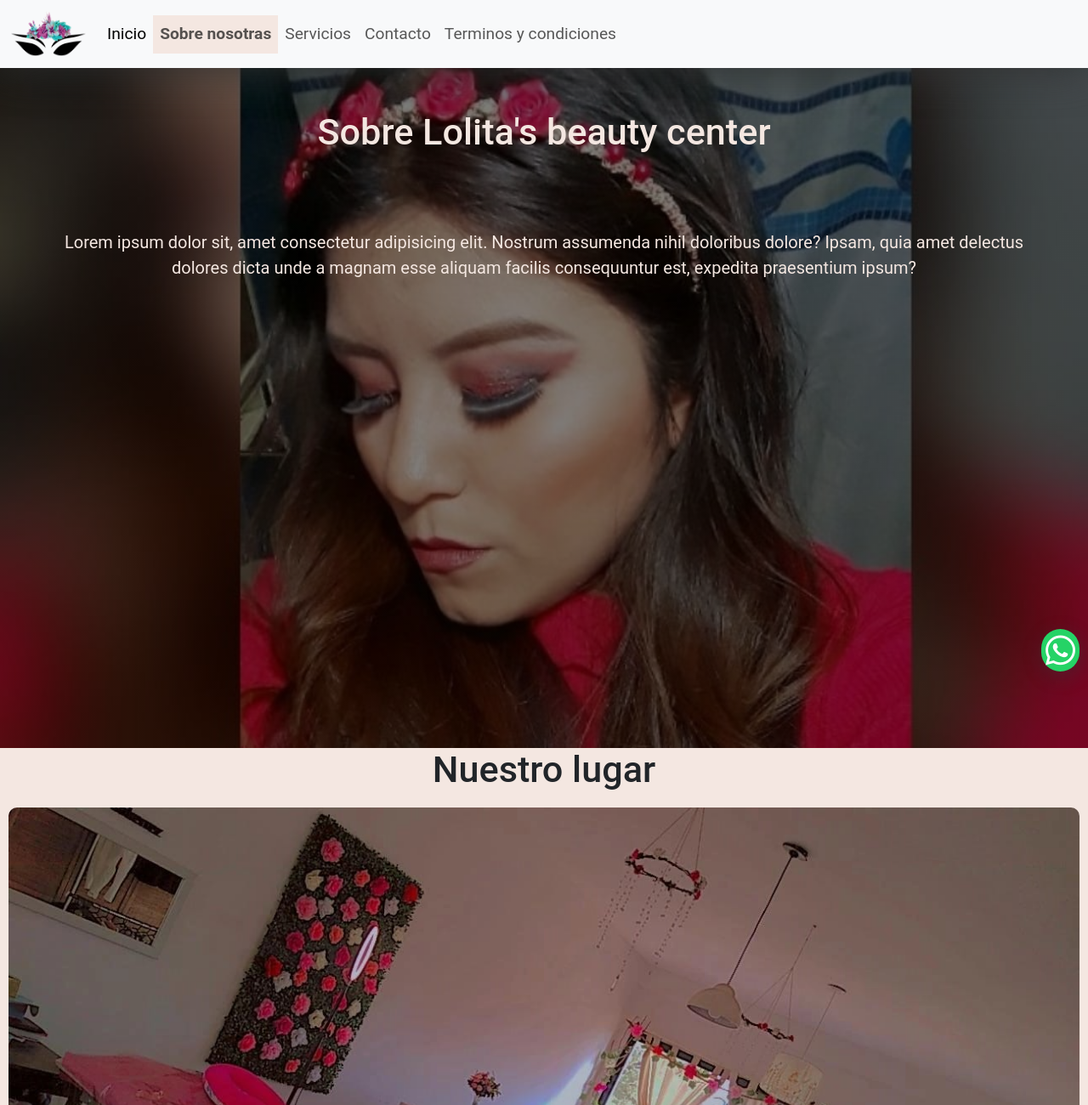
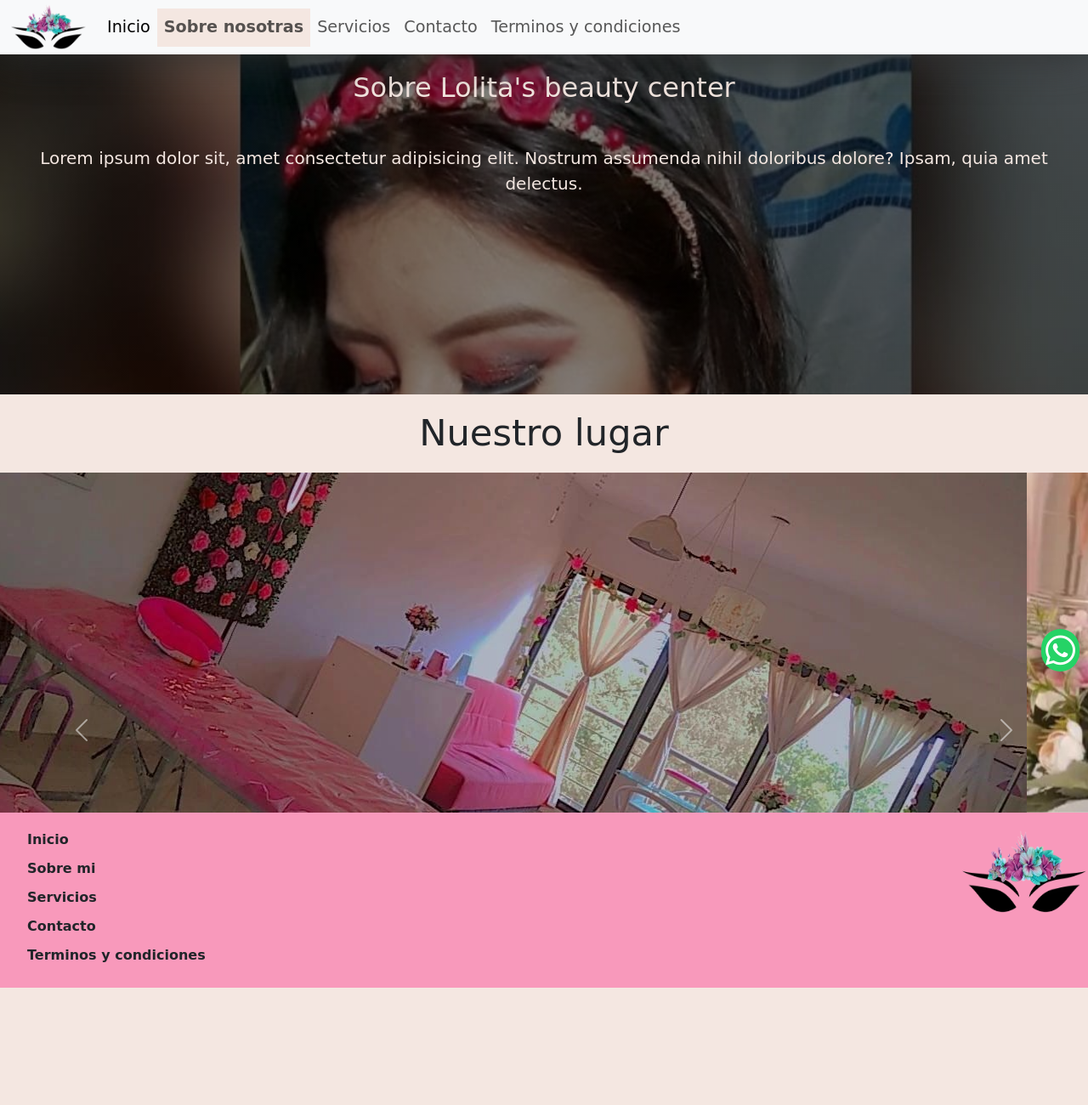
Before and after one commit to RodrigoBuda/Lolitas, a website: page pages/sobre-nosotros.html in a window 1280 px wide. Shown: the top 1300 px of the page at 85% size. After the commit the page ends 1162 px from the top, so only its background shows below. Drawn offline with nearby package versions, Linux system fonts and the light colour scheme.

Commit message:
agregue carrusel de fotos a sobre nosotras

```diff
--- a/index.css
+++ b/index.css
@@ -8,6 +8,7 @@ html{
 }
 body{
     font-family: 'roboto', sans-serif;
+    font-family: cursive;
     margin: 0;
     background-color: rgb(244, 231, 225);
 }
@@ -23,7 +24,7 @@ ul{font-size: none;}
 button{
     font-size: 1.2em;
     font-weight: bold;
-    padding: 10px 20px;
+    padding: 8px 15px;
     border-radius: 10px;
     border: 2px solid rgba(0, 0, 0, 0.5);
     color: white;
@@ -37,10 +38,12 @@ width: 90px;
 .navMenu{
     font-size: 1.2em;
     box-shadow: 0px 0px 50px 00px rgb(50, 50, 50);
+    padding: 0;
 }
 
+
 .li-inicio{
-    background-color: rgb(244, 231, 225);
+    background-color: rgb(251, 156, 188);
 }
 
 
@@ -182,6 +185,8 @@ display: none;
     color: rgb(248, 153, 187);
     margin: 20px 30px;
 }
+
+
 .cont-contacto{
 text-align: center;
 justify-content: center;
@@ -272,7 +277,7 @@ justify-content:space-between;
 
 .cont-sec-sobre-nosotros{
 background-size:cover;
-    height: 800px;
+    height: 400px;
     background-image: linear-gradient(
         0deg,
         rgba(0,0,0,0.5),
@@ -285,12 +290,13 @@ background-size:cover;
 
 .cont-sec-sobre-nosotros h2{
 color: rgb(244, 231, 225);
-padding: 50px;
+padding: 20px;
+font-size: 2em;
 }
 
 .cont-sec-sobre-nosotros p{
 color: rgb(244, 231, 225);
-padding: 30px 50px;
+padding: 20px 35px;
 }
 
 .img-local{
@@ -301,7 +307,15 @@ border-radius: 20px;
 
 .cont-img-texto{
 text-align: center;
+margin-top: 20px;
+margin-bottom: 20px;
+font-size: 1em;
 }
 .cont-img-texto p{
 padding: 10px;
 }
+.carousel-img {
+    object-fit: cover;
+    width: 100%;
+    height: 400px;
+}
--- a/pages/sobre-nosotros.html
+++ b/pages/sobre-nosotros.html
@@ -35,7 +35,7 @@
                   <a class="nav-link" href="#servicios">Servicios</a>
                 </li>
                 <li class="nav-item">
-                  <a class="nav-link" href="#contacto">Contacto</a>
+                  <a class="nav-link" href="../index.html#contacto">Contacto</a>
                 </li>
                 <li class="nav-item">
                   <a class="nav-link " href="../pages/tyc.html">Terminos y condiciones</a>
@@ -49,30 +49,46 @@
     </header>
 
     <section id="sec-sobre-nosotros">
+
+      </div>
       <div class="cont-sec-sobre-nosotros">
         <h2>Sobre Lolita's beauty center</h2>
 
-        <p>Lorem ipsum dolor sit, amet consectetur adipisicing elit. Nostrum assumenda nihil doloribus dolore? Ipsam, quia
-            amet delectus dolores dicta unde a magnam esse aliquam facilis consequuntur est, expedita praesentium ipsum?</p>
+        <p>Lorem ipsum dolor sit, amet consectetur adipisicing elit.
+           Nostrum assumenda nihil doloribus dolore? Ipsam, quia
+           amet delectus.</p>
         </div>
 <div class="cont-img-texto">
+
         <h2>Nuestro lugar</h2>
 
-            <div class="cont-img">
-            <img class="img-local" src="../img/localDerecho.jpeg" alt="">
+        </section>
+
+        <div id="carouselExampleAutoplaying" class="carousel slide" data-bs-ride="carousel">
+          <div class="carousel-inner">
+            <div class="carousel-item active">
+              <img class="carousel-img" src="../img/localDerecho.jpeg" class="d-block w-100" alt="...">
             </div>
-
-            <p>Lorem, ipsum dolor sit amet consectetur adipisicing elit.
-                Saepe nobis quidem nulla odio ad perferendis minus velit eveniet ab! Corporis mollitia ut iste
-                suscipit, illum dicta dignissimos architecto numquam voluptas!</p>
-
+            <div class="carousel-item">
+              <img class="carousel-img" src="../img/florCumple.jpg" class="d-block w-100" alt="...">
             </div>
-        </section>
+            <div class="carousel-item">
+              <img class="carousel-img" src="../img/localCortinas.jpeg" class="d-block w-100" alt="...">
+            </div>
+          </div>
+          <button class="carousel-control-prev" type="button" data-bs-target="#carouselExampleAutoplaying" data-bs-slide="prev">
+            <span class="carousel-control-prev-icon" aria-hidden="true"></span>
+            <span class="visually-hidden">Previous</span>
+          </button>
+          <button class="carousel-control-next" type="button" data-bs-target="#carouselExampleAutoplaying" data-bs-slide="next">
+            <span class="carousel-control-next-icon" aria-hidden="true"></span>
+            <span class="visually-hidden">Next</span>
+          </button>
 
 
     <section id="menu-final">
       <div class="cont-lista-logo">
-    <ul>
+    <ul class="lista_final">
       <li class="nav-item">
         <a class="nav-link active" aria-current="page" href="../index.html"><b> Inicio</b></a>
       </li>
@@ -83,7 +99,7 @@
         <a class="nav-link" href="#servicios"> <b> Servicios</b></a>
       </li>
       <li class="nav-item">
-        <a class="nav-link" href="#contacto"><b> Contacto</b></a>
+        <a class="nav-link" href="../index.html#contacto"><b> Contacto</b></a>
       </li>
       <li class="nav-item">
         <a class="nav-link" href="../pages/tyc.html"><b> Terminos y condiciones</b></a>
```
Also changed, not shown: index.html (+3 -3 lines), pages/tyc.html (+3 -3 lines), img/localCortinas.jpeg (added), img/localViejo.jpeg (added), img/localViejo2.jpeg (added).
